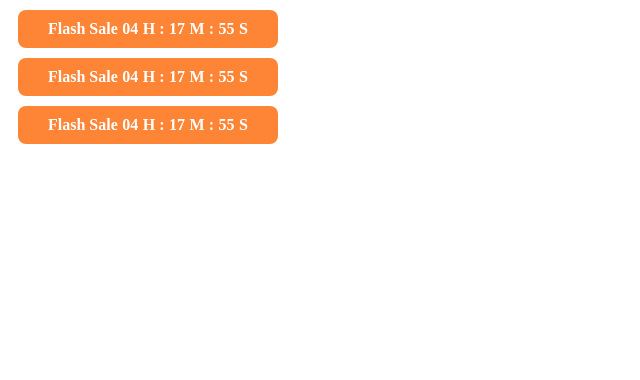
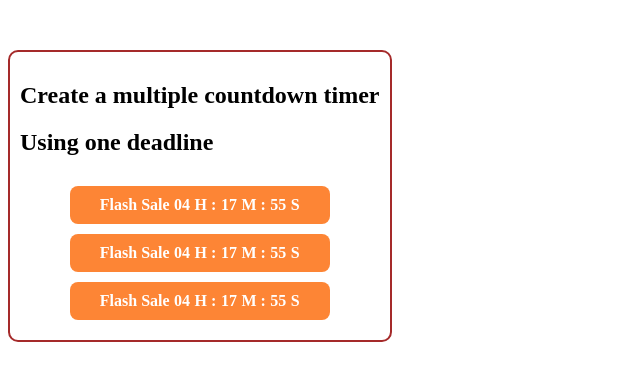
Before and after one commit to devdeepak06/Learn-Javascript, a plain HTML site: page CountdownTimer/index.html in a window 1280 px wide. Shown: the whole page, without its empty margins (0-640 px from the left). Drawn offline with Linux system fonts and the light colour scheme.

Commit message:
code merge in one file

```diff
--- a/CountdownTimer/index.html
+++ b/CountdownTimer/index.html
@@ -7,6 +7,18 @@
     <title>Countdown Timer</title>
     <!-- <link rel="stylesheet" href="style.css"> -->
     <style>
+        .timerContainer {
+            display: flex;
+            justify-content: center;
+            align-items: center;
+            flex-direction: column;
+            margin-top: 50px;
+            border: 2px solid brown;
+            border-radius: 10px;
+            width: max-content;
+            padding: 10px;
+        }
+
         .flashSale {
             background-color: rgba(253, 114, 21, 0.862);
             border-radius: 8px;
@@ -95,6 +107,16 @@
 </head>
 
 <body>
+    <div class="timerContainer">
+
+        <div>
+            <div>
+                <h2>Create a multiple countdown timer</h2>
+                <h2>Using one deadline</h2>
+            </div>
+        </div>
+        <div>
+
             <div class="flashSale">
                 <div class="flashSaleTitle">Flash Sale</div>
                 <div class="timerDiv"></div>
@@ -108,12 +130,14 @@
                 <div class="timerDiv"></div>
             </div>
             <!-- You Can Add more timer -->
+        </div>
+    </div>
 
     <script>
         function formatTimeWithLeadingZero(number) {
             return number < 10 ? `0${number}` : number;
         }
-        let flashSaleEndDate = "2023-12-01";
+        let flashSaleEndDate = "2027-12-01";
         let flashSaleEndTime = "22:14:00";
         let flashSaleDeadline = new Date(
             `${flashSaleEndDate} ${flashSaleEndTime}`
```
Lines whose indentation alone changed are shown as unchanged.
